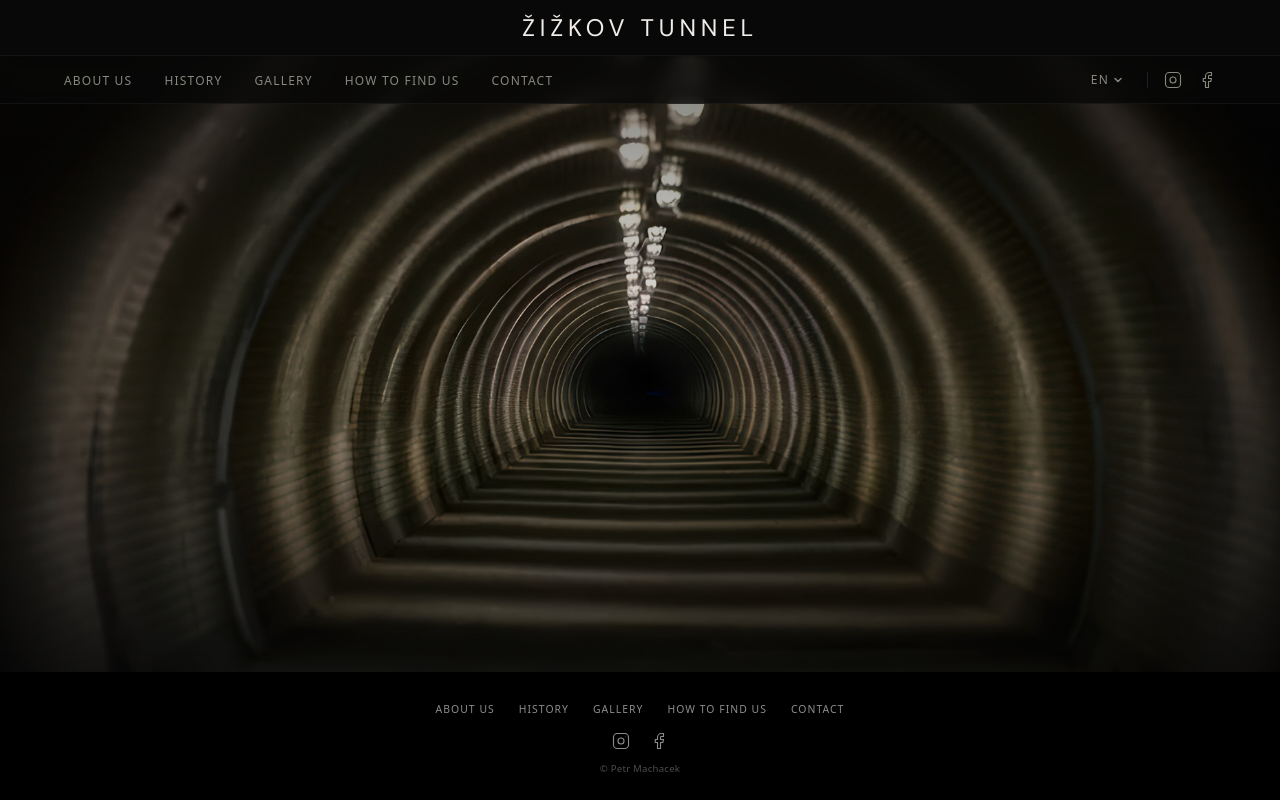
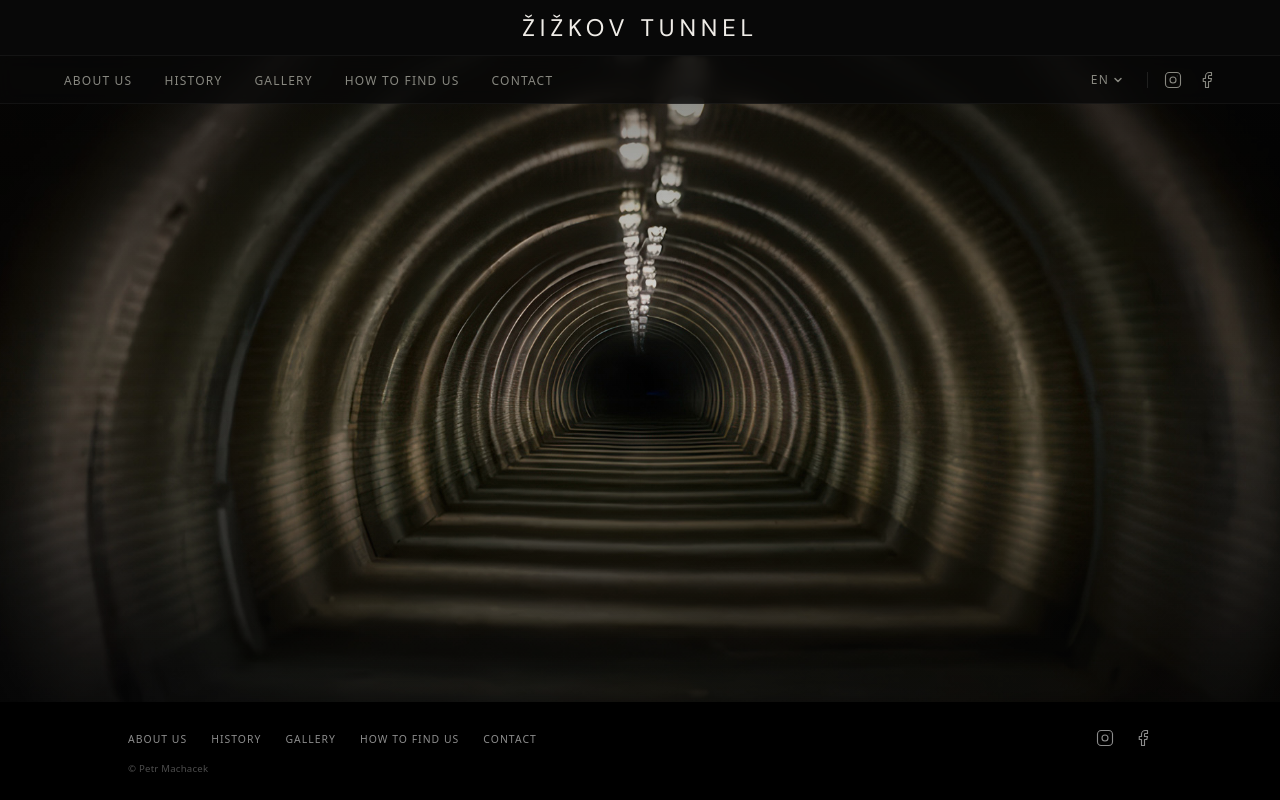
Before and after one commit to mithrillczech/zizkovskytunel.cz, a Next.js app: page /en in a window 1280 px wide. Built offline with nearby package versions, Linux system fonts and the light colour scheme.

Commit message:
Build 20

```diff
--- a/src/components/Footer/Footer.tsx
+++ b/src/components/Footer/Footer.tsx
@@ -39,9 +39,10 @@ export function Footer({ onSectionChange }: FooterProps) {
     <footer className="fixed bottom-0 left-0 right-0 z-40 bg-footer-bg text-footer-text">
       <div className="max-w-6xl mx-auto px-6 lg:px-16 py-6">
 
-        {/* Nav links — horizontal, centered */}
+        {/* Nav links + social icons on same row */}
+        <div className="flex items-center justify-between gap-6">
           <nav aria-label="Footer navigation">
-          <ul className="flex flex-row flex-wrap justify-center gap-x-6 gap-y-2" role="list">
+            <ul className="flex flex-row flex-wrap gap-x-6 gap-y-2" role="list">
               {NAV_ITEMS.map((item) => (
                 <li key={item.id}>
                   <button
@@ -55,8 +56,8 @@ export function Footer({ onSectionChange }: FooterProps) {
             </ul>
           </nav>
 
-        {/* Social icons — centered, on their own row */}
-        <div className="flex justify-center items-center gap-5 mt-3">
+          {/* Social icons — right side */}
+          <div className="flex items-center gap-5 shrink-0">
             <a
               href="https://instagram.com"
               target="_blank"
@@ -76,9 +77,10 @@ export function Footer({ onSectionChange }: FooterProps) {
               <FacebookIcon />
             </a>
           </div>
+        </div>
 
         {/* Copyright */}
-        <p className="font-sans text-[0.6rem] text-white/30 tracking-wide text-center mt-3">
+        <p className="font-sans text-[0.6rem] text-white/30 tracking-wide text-center lg:text-left mt-3">
           © Petr Machacek
         </p>
       </div>
--- a/src/components/HeroSection/HeroSection.tsx
+++ b/src/components/HeroSection/HeroSection.tsx
@@ -8,14 +8,18 @@ interface HeroSectionProps {
   children?: React.ReactNode;
 }
 
-// Matches the exit sequence in SectionPanel — full flicker cycle over ~0.45s
+// Matches the exit sequence in SectionPanel — full flicker cycle over ~0.56s
 const FLICKER_BRIGHTNESS = [
   "brightness(1)",
   "brightness(1.5)",
+  "brightness(0.45)",
+  "brightness(1.3)",
+  "brightness(0.5)",
+  "brightness(1.4)",
+  "brightness(0.4)",
+  "brightness(1.2)",
   "brightness(0.5)",
   "brightness(1.3)",
-  "brightness(0.4)",
-  "brightness(1.1)",
   "brightness(0.6)",
   "brightness(1)",
 ];
@@ -60,7 +64,7 @@ export function HeroSection({ flickerKey, children }: HeroSectionProps) {
     animate(
       el,
       { filter: FLICKER_BRIGHTNESS },
-      { duration: 0.45, ease: "linear" }
+      { duration: 0.56, ease: "linear" }
     ).then(() => {
       animate(el, { filter: "brightness(1)" }, { duration: 0 });
       startAmbient();
--- a/src/components/SectionPanel/SectionPanel.tsx
+++ b/src/components/SectionPanel/SectionPanel.tsx
@@ -8,10 +8,10 @@ interface SectionPanelProps {
   children: React.ReactNode;
 }
 
-// The background flicker in HeroSection runs for 0.45s.
+// The background flicker in HeroSection runs for 0.56s.
 // Content disappears instantly, stays hidden during the flicker,
 // then appears cleanly once the background animation is done.
-const FLICKER_DURATION = 0.45;
+const FLICKER_DURATION = 0.56;
 
 export function SectionPanel({ section, children }: SectionPanelProps) {
   return (
```
Lines whose indentation alone changed are shown as unchanged.
